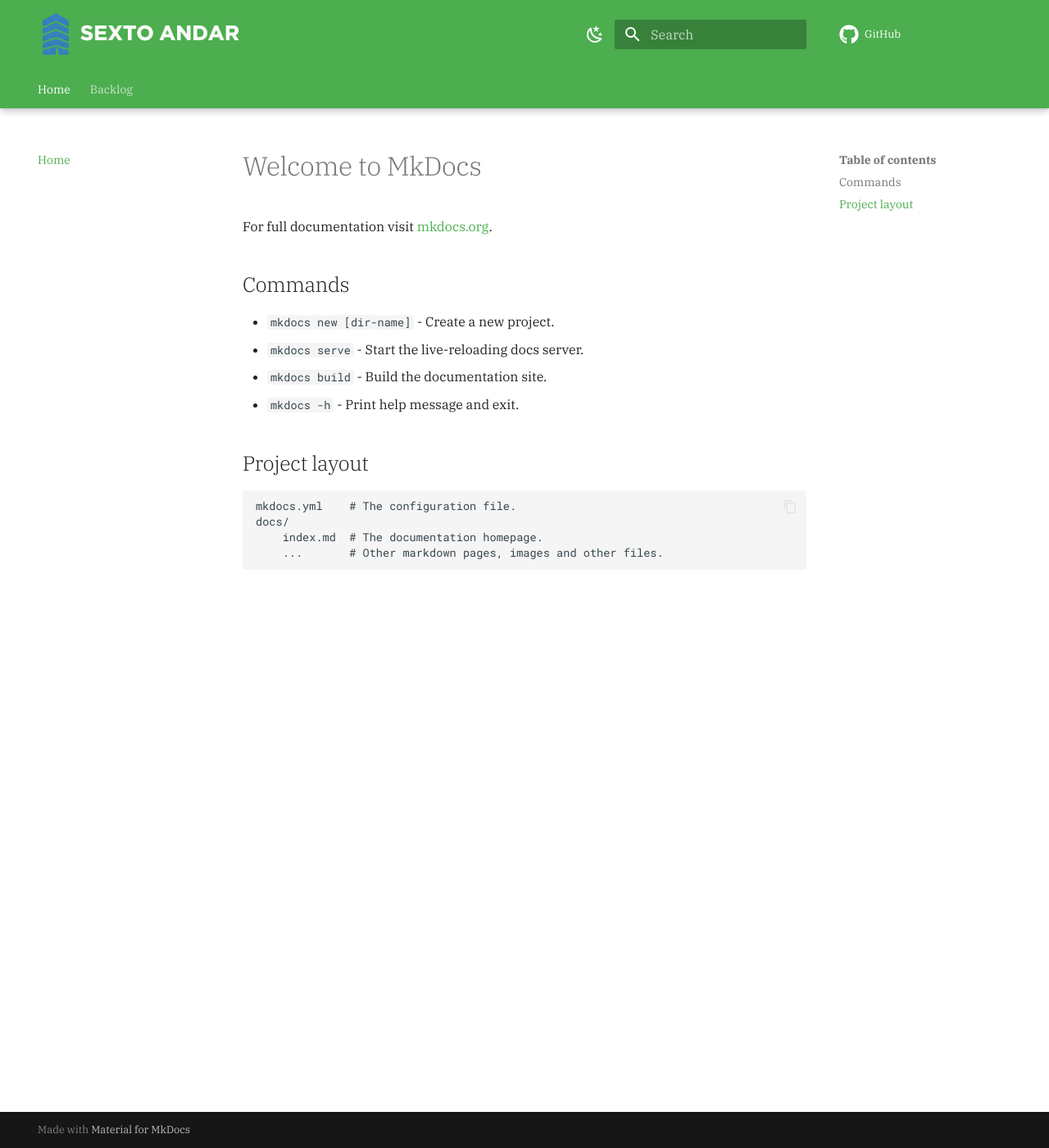
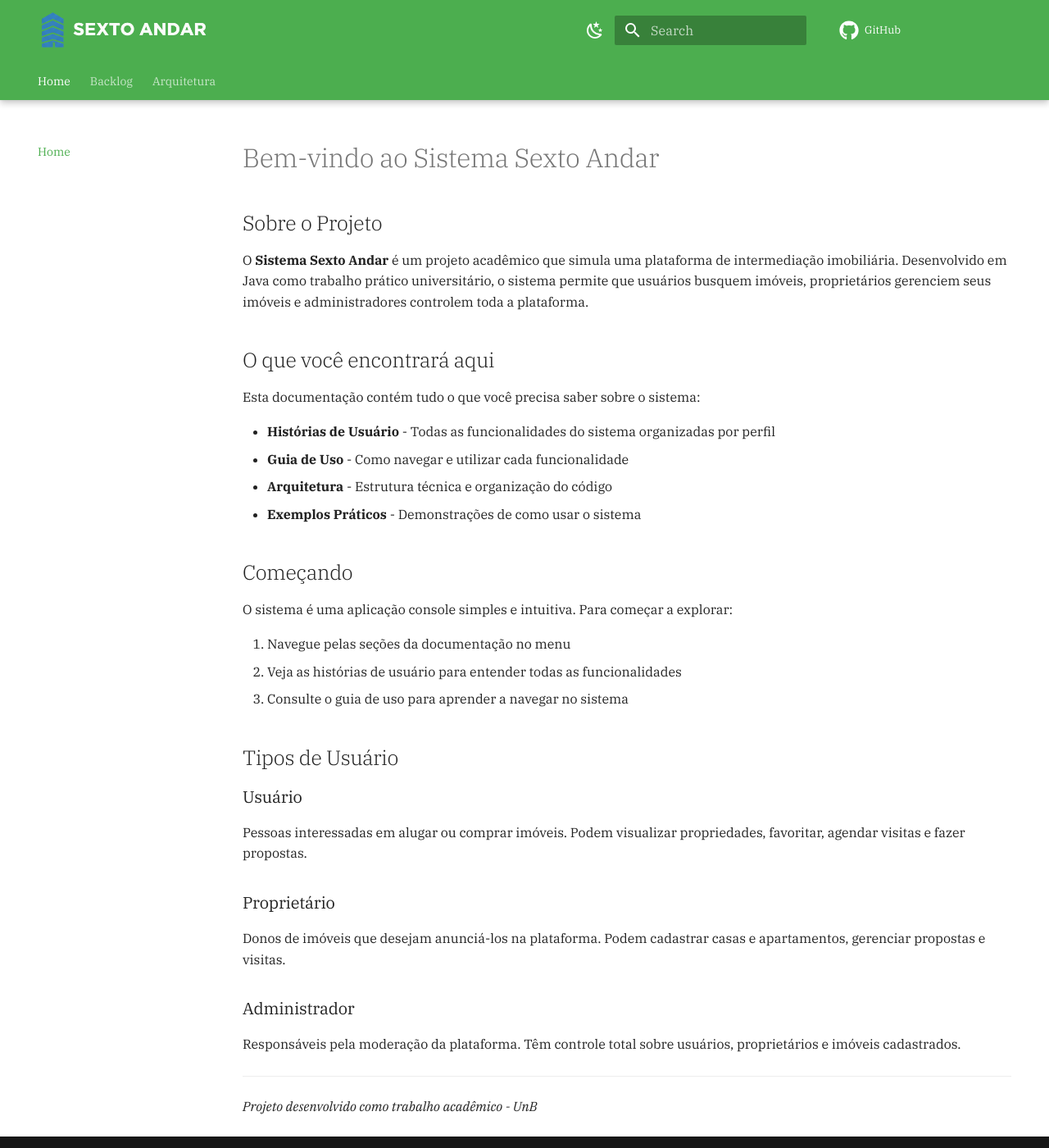
Before and after one commit to moonshinerd/sexto-andar-api-docs, an MkDocs documentation site: the page built from docs/index.md, in a window 1280 px wide and 1400 px high. Shown: the whole window at 82% size. Built offline with MkDocs 1.6.1 and Material for MkDocs 9.7.7, drawn with Linux system fonts in a browser that asks for light colours; comment, search, counter and statistics services are not loaded.

Commit message:
Update documentation structure and styles; add architecture and technologies sections

```diff
--- a/docs/assets/stylesheets/style.css
+++ b/docs/assets/stylesheets/style.css
@@ -1,4 +1,4 @@
 .md-header__button.md-logo img {
-  height: 60px !important;
+  height: 50px !important;
   width: auto !important;
 }
--- a/docs/index.md
+++ b/docs/index.md
@@ -1,17 +1,43 @@
-# Welcome to MkDocs
+---
+hide:
+  - toc
+---
 
-For full documentation visit [mkdocs.org](https://www.mkdocs.org).
+# Bem-vindo ao Sistema Sexto Andar
 
-## Commands
+## Sobre o Projeto
 
-* `mkdocs new [dir-name]` - Create a new project.
-* `mkdocs serve` - Start the live-reloading docs server.
-* `mkdocs build` - Build the documentation site.
-* `mkdocs -h` - Print help message and exit.
+O **Sistema Sexto Andar** é um projeto acadêmico que simula uma plataforma de intermediação imobiliária. Desenvolvido em Java como trabalho prático universitário, o sistema permite que usuários busquem imóveis, proprietários gerenciem seus imóveis e administradores controlem toda a plataforma.
 
-## Project layout
+## O que você encontrará aqui
 
-    mkdocs.yml    # The configuration file.
-    docs/
-        index.md  # The documentation homepage.
-        ...       # Other markdown pages, images and other files.
+Esta documentação contém tudo o que você precisa saber sobre o sistema:
+
+- **Histórias de Usuário** - Todas as funcionalidades do sistema organizadas por perfil
+- **Guia de Uso** - Como navegar e utilizar cada funcionalidade
+- **Arquitetura** - Estrutura técnica e organização do código
+- **Exemplos Práticos** - Demonstrações de como usar o sistema
+
+## Começando
+
+O sistema é uma aplicação console simples e intuitiva. Para começar a explorar:
+
+1. Navegue pelas seções da documentação no menu
+2. Veja as histórias de usuário para entender todas as funcionalidades
+3. Consulte o guia de uso para aprender a navegar no sistema
+
+## Tipos de Usuário
+
+### Usuário
+Pessoas interessadas em alugar ou comprar imóveis. Podem visualizar propriedades, favoritar, agendar visitas e fazer propostas.
+
+### Proprietário
+Donos de imóveis que desejam anunciá-los na plataforma. Podem cadastrar casas e apartamentos, gerenciar propostas e visitas.
+
+### Administrador
+Responsáveis pela moderação da plataforma. Têm controle total sobre usuários, proprietários e imóveis cadastrados.
+
+
+---
+
+*Projeto desenvolvido como trabalho acadêmico - UnB*
--- a/mkdocs.yml
+++ b/mkdocs.yml
@@ -8,6 +8,9 @@ nav:
   - Home: index.md
   - Backlog:
     - Histórias de Usuário: backlog/userStories.md
+  - Arquitetura:
+    - Arquitetura Selecionada: arquitetura/arquitetura-selecionada.md
+    - Tecnologias Utilizadas: arquitetura/tecnologias.md
 
 theme:
   logo: assets/logo.png
@@ -27,7 +30,7 @@ theme:
         name: Trocar para modo escuro
 
     - scheme: slate
-      primary: blue
+      primary: green
       accent: white
       toggle:
         icon: material/weather-sunny
```
Also changed, not shown: docs/arquitetura/arquitetura-selecionada.md (added, +15 -0 lines), docs/arquitetura/tecnologias.md (added, +19 -0 lines).
